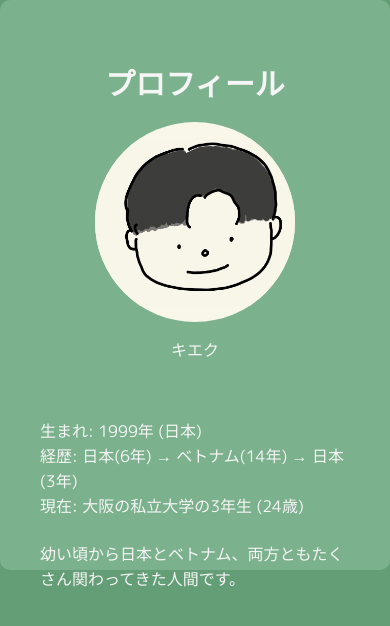
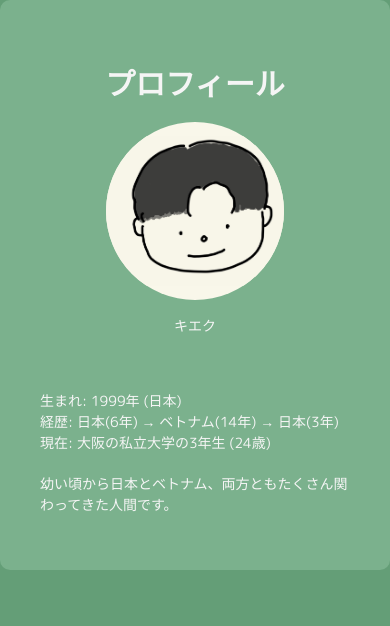
Before and after one commit to VI-KIEC/blog-by-k, a Next.js app: page /components/SideBar in a window 390 px wide. Shown: the top 626 px of the page. Built offline with nearby package versions, Linux system fonts and the light colour scheme; a web font is replaced by a local one.

Commit message:
css update

```diff
--- a/styles/top.module.css
+++ b/styles/top.module.css
@@ -181,5 +181,11 @@
 
   .sideBarContainer {
     height: 570px;
+    font-size: 14px;
+  }
+
+  .logoContainer {
+    width: 178px;
+    height: 178px;
   }
 }
```
